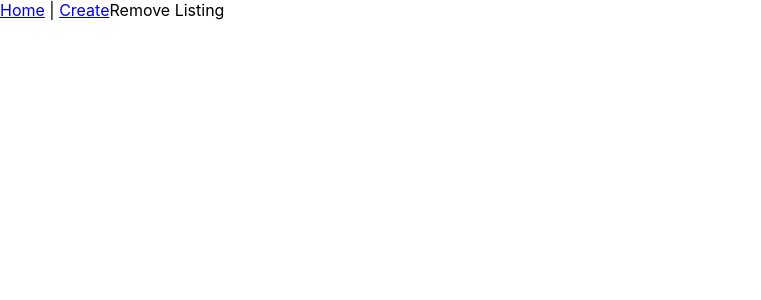
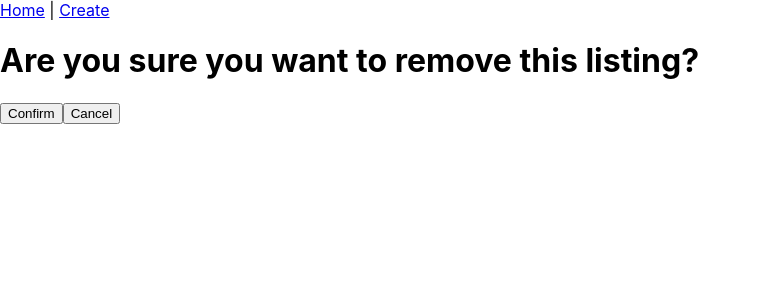
Before and after one commit to dbrucknr/react-router-redux-typescript, a React (Create React App) app: page /remove-listing/1 in a window 1280 px wide. Shown: the top 300 px of the page, without its empty margins (0-761 px from the left). Built offline with nearby package versions, Linux system fonts and the light colour scheme.

Commit message:
Implement working Remove page.

```diff
--- a/src/pages/ListingDetail.tsx
+++ b/src/pages/ListingDetail.tsx
@@ -19,6 +19,7 @@ export const ListingDetail = () => {
         Detail Page {listing?.id} {listing?.title} {listing?.description}{" "}
         {listing?.price}
         <Link to={`/update-listing/${listing?.id}`}>Update</Link>
+        <Link to={`/remove-listing/${listing?.id}`}>Remove</Link>
       </div>
     </>
   );
--- a/src/pages/RemoveListing.tsx
+++ b/src/pages/RemoveListing.tsx
@@ -1,3 +1,35 @@
+import { useState, useEffect } from "react";
+import { Listing } from "../interfaces/listing";
+import { useParams } from "react-router-dom";
+import { Actions } from "../state/actions/listingActions";
+
 export const RemoveListing = () => {
-  return <>Remove Listing</>;
+  const { id } = useParams<{ id: string }>();
+  const { retrieveSpecific, remove } = Actions();
+  const [loaded, setLoadedValue] = useState(false);
+  const [listing, setListing] = useState<Listing>({
+    id: "",
+    title: "",
+    description: "",
+    price: "",
+  });
+
+  const handleConfirm = () => remove(listing);
+
+  useEffect(() => {
+    if (!loaded) {
+      const data = retrieveSpecific(id);
+      setListing(data as Listing);
+      setLoadedValue(true);
+    }
+  }, [id, loaded, retrieveSpecific]);
+
+  return (
+    <>
+      <h1>Are you sure you want to remove this listing?</h1>
+      {listing?.id} {listing?.title} {listing?.description} {listing?.price}
+      <button onClick={handleConfirm}>Confirm</button>
+      <button>Cancel</button>
+    </>
+  );
 };
--- a/src/state/actions/listingActions.ts
+++ b/src/state/actions/listingActions.ts
@@ -25,5 +25,9 @@ export const Actions = () => {
     return dispatch({ type: ActionTypes.UPDATE, payload: listing });
   };
 
-  return { create, retrieveAll, retrieveSpecific, update };
+  const remove = (listing: Listing) => {
+    return dispatch({ type: ActionTypes.REMOVE, payload: listing });
+  };
+
+  return { create, retrieveAll, retrieveSpecific, update, remove };
 };
```
